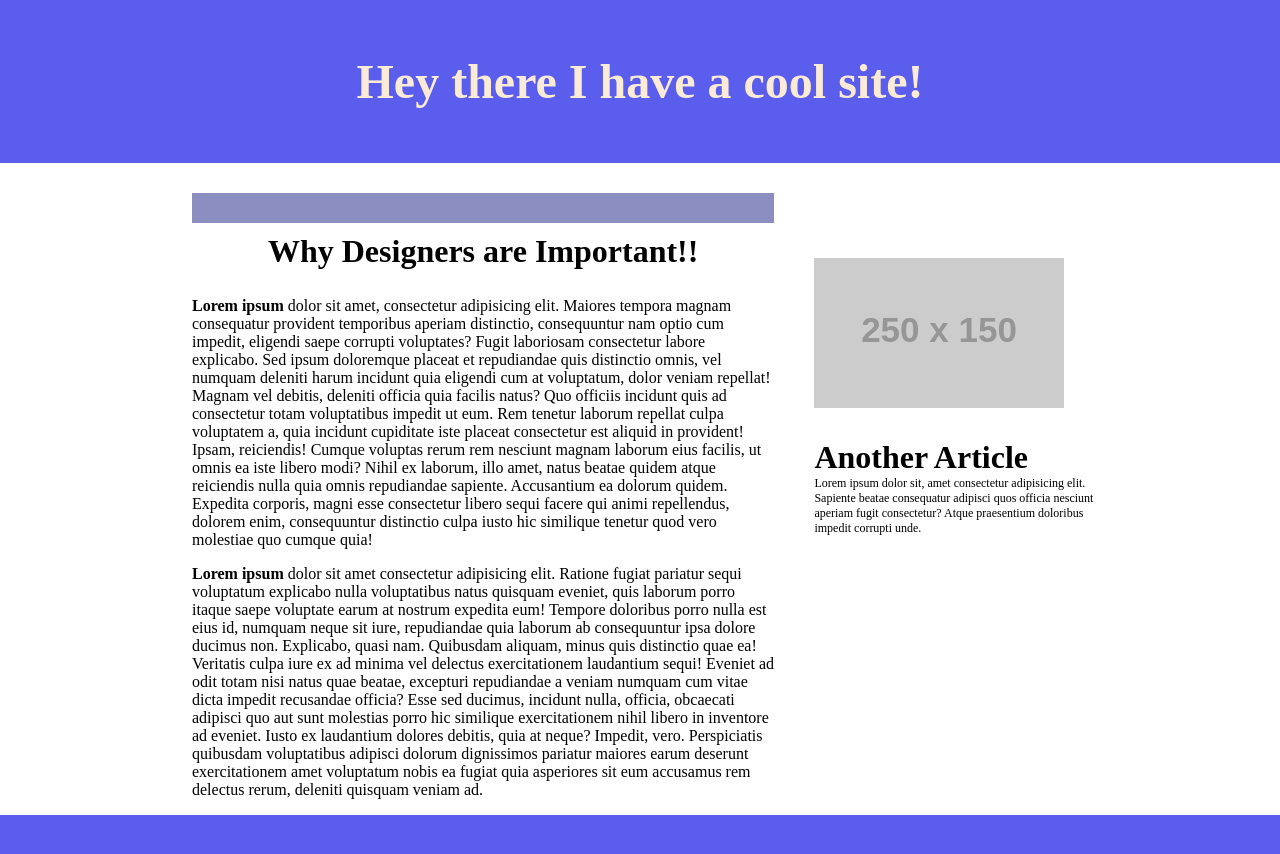
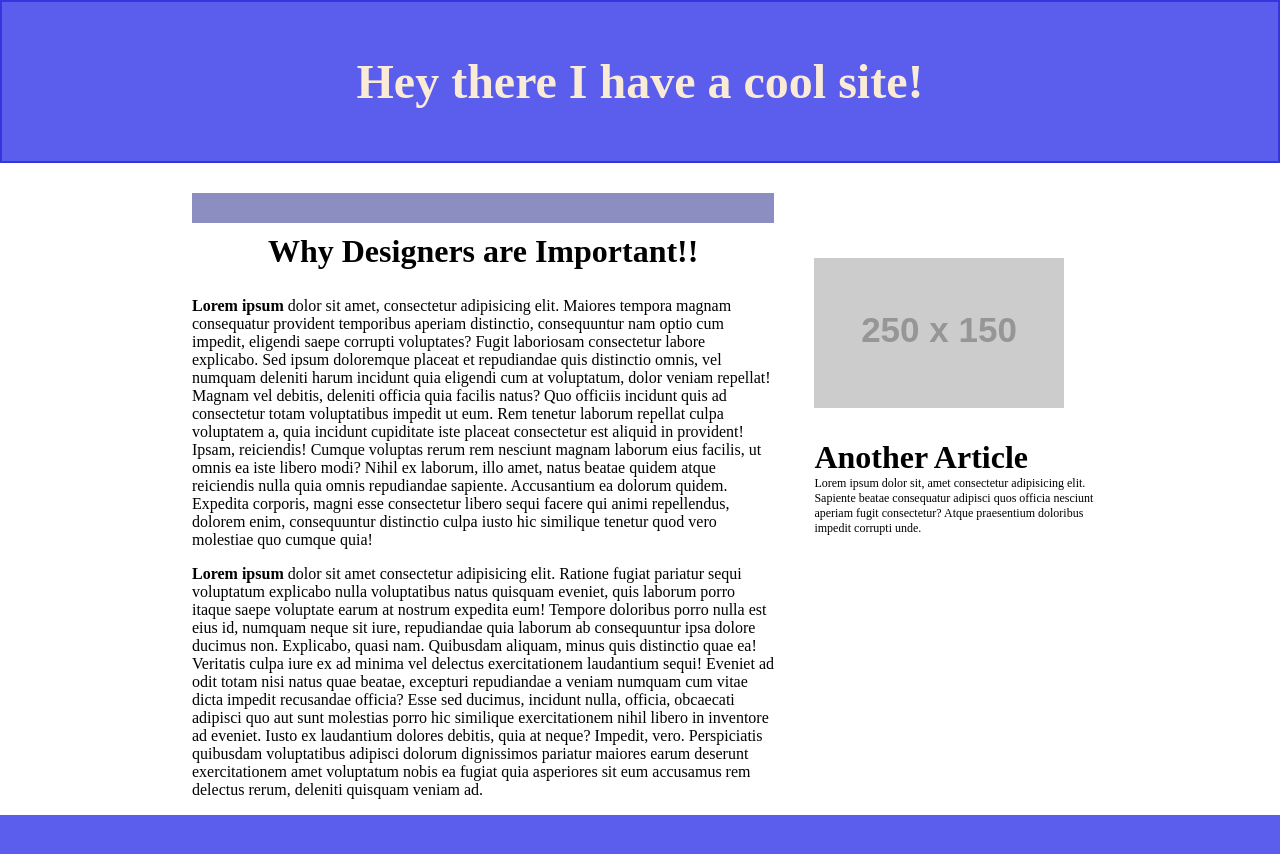
Before and after one commit to MichaelLambs/day2, a plain HTML site: page index.html in a window 1280 px wide. Drawn offline with Linux system fonts and the light colour scheme; placeholder pictures from the web are drawn by us.

Commit message:
updateday2

```diff
--- a/assets/styles/style.css
+++ b/assets/styles/style.css
@@ -18,7 +18,7 @@ header{
     background: #5b5dec;
     padding: 20px;
     text-align: center;
-    border: 2px solid #5b5dec;
+    border: 2px solid #3336df;
     color: antiquewhite;
 }
 
```
